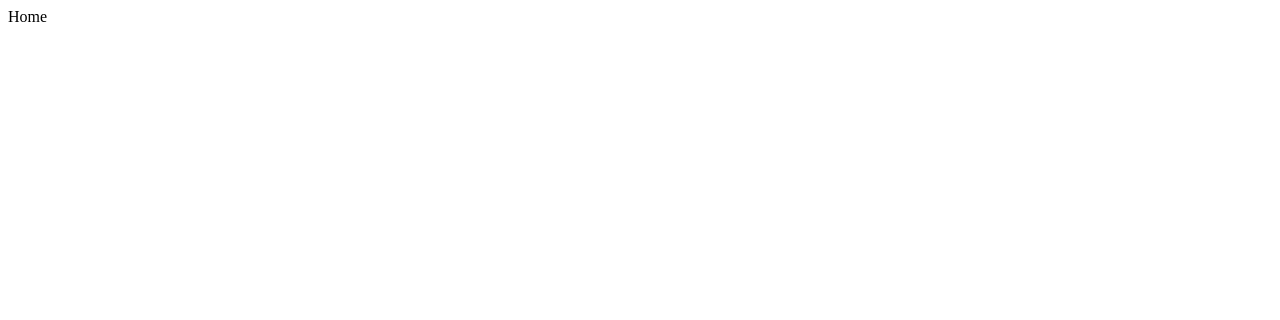
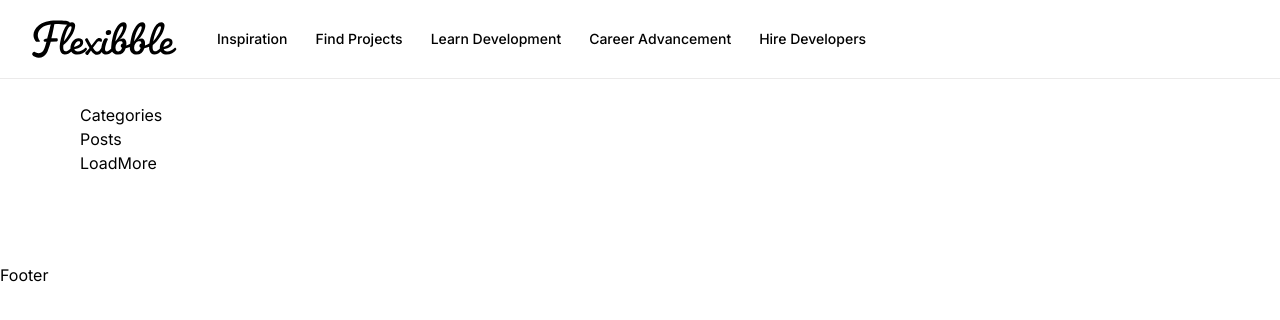
Before and after one commit to ALauraOliva/nextjs13_flexibble, a Next.js app: page / in a window 1280 px wide. Shown: the top 320 px of the page. Built offline with nearby package versions, Linux system fonts and the light colour scheme.

Commit message:
adding navbar

```diff
--- a/app/layout.tsx
+++ b/app/layout.tsx
@@ -1,16 +1,24 @@
+import NavBar from "@/components/NavBar";
+import Footer from "@/components/Footer";
+import "./globals.css";
+
 export const metadata = {
-  title: 'Next.js',
-  description: 'Generated by Next.js',
-}
+  title: "Flexibble",
+  description: "Showcase and discover remarkable developer projects",
+};
 
 export default function RootLayout({
   children,
 }: {
-  children: React.ReactNode
+  children: React.ReactNode;
 }) {
   return (
     <html lang="en">
-      <body>{children}</body>
+      <body>
+        <NavBar />
+        <main>{children}</main>
+        <Footer />
+      </body>
     </html>
-  )
+  );
 }
--- a/app/page.tsx
+++ b/app/page.tsx
@@ -1,7 +1,11 @@
 const Home = () => {
   return (
-    <div>Home</div>
-  )
-}
+    <section className="flex-start flex-col paddings mb-16">
+      <h1>Categories</h1>
+      <h1>Posts</h1>
+      <h1>LoadMore</h1>
+    </section>
+  );
+};
 
-export default Home
+export default Home;
--- /dev/null
+++ b/components/Footer.tsx
@@ -0,0 +1,5 @@
+const Footer = () => {
+  return <div>Footer</div>;
+};
+
+export default Footer;
--- /dev/null
+++ b/components/NavBar.tsx
@@ -0,0 +1,24 @@
+import Link from "next/link";
+import Image from "next/image";
+import { NavLinks } from "@/constants";
+
+const NavBar = () => {
+  return (
+    <nav className="flex-between navbar">
+      <div className="flex-1 flexStart gap-10">
+        <Link href="/">
+          <Image src="/logo.svg" width={145} height={43} alt="flexibble" />
+        </Link>
+        <ul className="xl:flex hidden text-small gap-7">
+          {NavLinks.map((link) => (
+            <li href={link.href} key={link.key}>
+              {link.text}
+            </li>
+          ))}
+        </ul>
+      </div>
+    </nav>
+  );
+};
+
+export default NavBar;
--- /dev/null
+++ b/constants/index.ts
@@ -0,0 +1,96 @@
+export const NavLinks = [
+    { href: '/', key: 'Inspiration', text: 'Inspiration' },
+    { href: '/', key: 'Find Projects', text: 'Find Projects' },
+    { href: '/', key: 'Learn Development', text: 'Learn Development' },
+    { href: '/', key: 'Career Advancement', text: 'Career Advancement' },
+    { href: '/', key: 'Hire Developers', text: 'Hire Developers' }
+  ];
+
+  export const categoryFilters = [
+    "Frontend",
+    "Backend",
+    "Full-Stack",
+    "Mobile",
+    "UI/UX",
+    "Game Dev",
+    "DevOps",
+    "Data Science",
+    "Machine Learning",
+    "Cybersecurity",
+    "Blockchain",
+    "E-commerce",
+    "Chatbots"
+  ]
+
+  export const footerLinks = [
+    {
+      title: 'For developers',
+      links: [
+        'Go Pro!',
+        'Explore development work',
+        'Development blog',
+        'Code podcast',
+        'Open-source projects',
+        'Refer a Friend',
+        'Code of conduct',
+      ],
+    },
+    {
+      title: 'Hire developers',
+      links: [
+        'Post a job opening',
+        'Post a freelance project',
+        'Search for developers',
+      ],
+    },
+    {
+      title: 'Brands',
+      links: [
+        'Advertise with us',
+      ],
+    },
+    {
+      title: 'Company',
+      links: [
+        'About',
+        'Careers',
+        'Support',
+        'Media kit',
+        'Testimonials',
+        'API',
+        'Terms of service',
+        'Privacy policy',
+        'Cookie policy',
+      ],
+    },
+    {
+      title: 'Directories',
+      links: [
+        'Development jobs',
+        'Developers for hire',
+        'Freelance developers for hire',
+        'Tags',
+        'Places',
+      ],
+    },
+    {
+      title: 'Development assets',
+      links: [
+        'Code Marketplace',
+        'GitHub Marketplace',
+        'NPM Registry',
+        'Packagephobia',
+      ],
+    },
+    {
+      title: 'Development Resources',
+      links: [
+        'Freelancing',
+        'Development Hiring',
+        'Development Portfolio',
+        'Development Education',
+        'Creative Process',
+        'Development Industry Trends',
+      ],
+    },
+  ];
--- a/tailwind.config.ts
+++ b/tailwind.config.ts
@@ -1,6 +1,5 @@
-import type { Config } from 'tailwindcss'
-
-const config: Config = {
+/** @type {import('tailwindcss').Config} */
+module.exports = {
   content: [
     './pages/**/*.{js,ts,jsx,tsx,mdx}',
     './components/**/*.{js,ts,jsx,tsx,mdx}',
@@ -8,13 +7,30 @@
   ],
   theme: {
     extend: {
-      backgroundImage: {
-        'gradient-radial': 'radial-gradient(var(--tw-gradient-stops))',
-        'gradient-conic':
-          'conic-gradient(from 180deg at 50% 50%, var(--tw-gradient-stops))',
+      colors: {
+        'nav-border': '#EBEAEA',
+        'light-white': '#FAFAFB',
+        'light-white-100': '#F1F4F5',
+        'light-white-200': '#d7d7d7',
+        'light-white-300': '#F3F3F4',
+        'light-white-400': '#E2E5F1',
+        'light-white-500': '#E4E4E4',
+        gray: '#4D4A4A',
+        'gray-100': '#3d3d4e',
+        'black-100': '#252525',
+        'primary-purple': '#9747FF',
+        'gray-50': '#D9D9D9',
       },
+      boxShadow: {
+        menu: '0px 159px 95px rgba(13,12,34,0.01), 0px 71px 71px rgba(13,12,34,0.02), 0px 18px 39px rgba(13,12,34,0.02), 0px 0px 0px rgba(13,12,34,0.02)',
+      },
+      screens: {
+        'xs': '400px',
+      },
+      maxWidth: {
+        '10xl': '1680px'
+      }
     },
   },
   plugins: [],
-}
-export default config
+};
```
Also changed, not shown: common.type.ts (added, +63 -0 lines).
